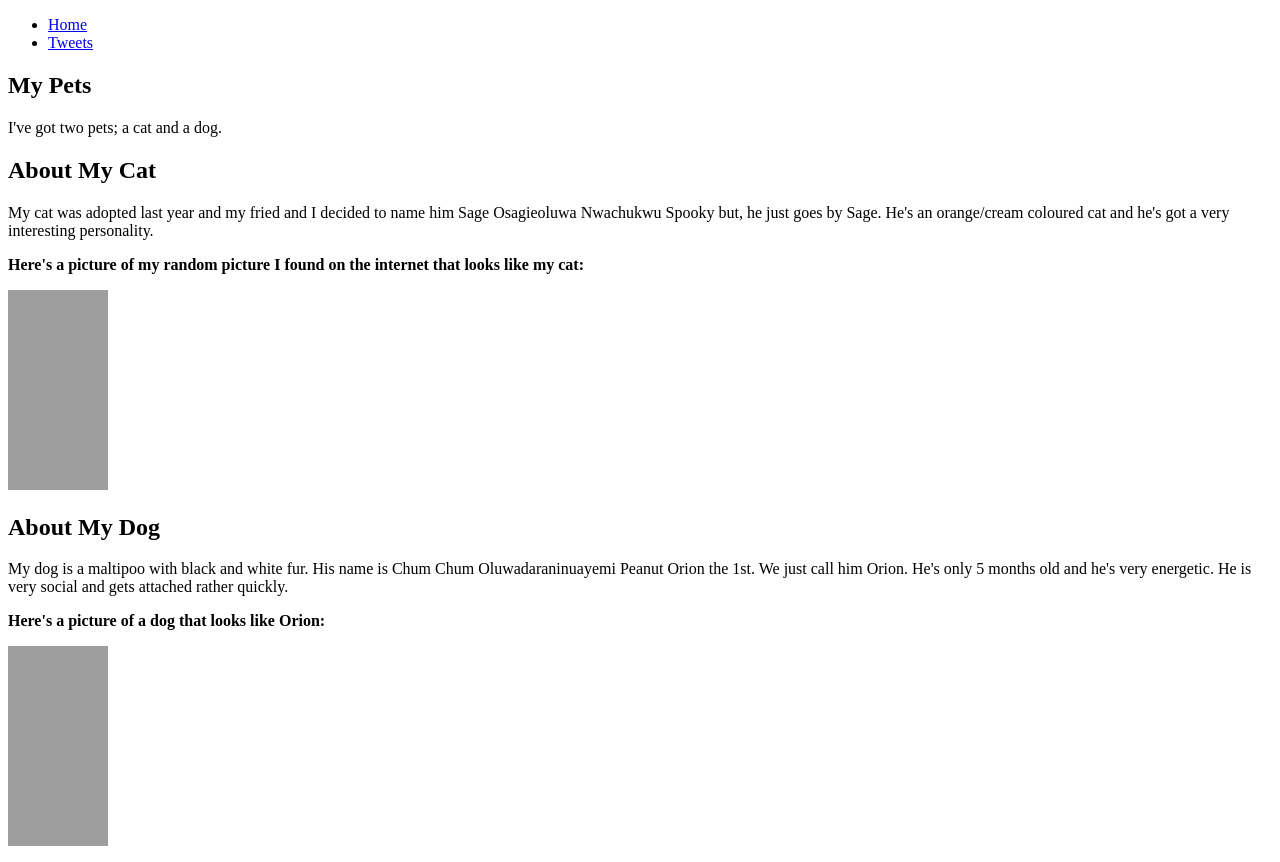
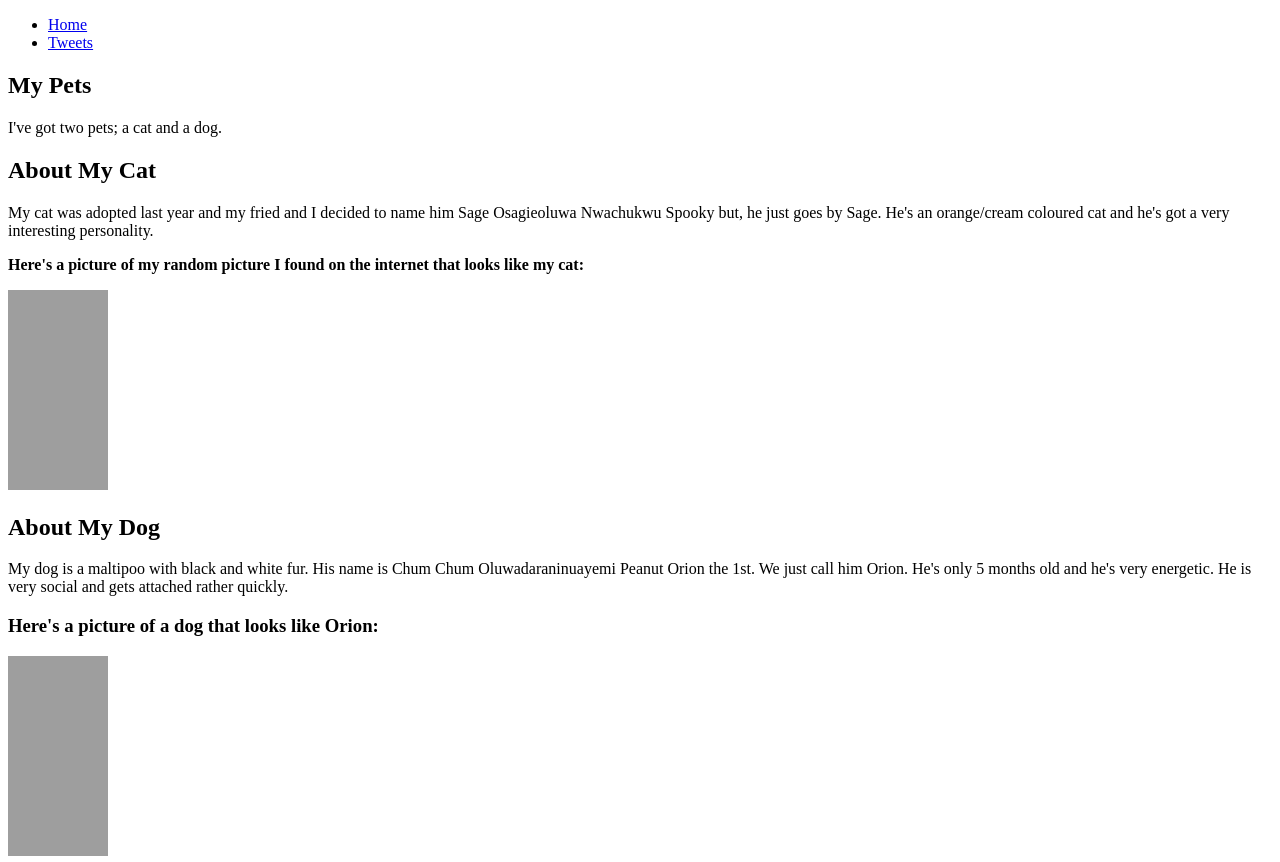
Before and after one commit to Shammah-Yinse/My_First_Portfolio, a plain HTML site: page html_basic/index.html in a window 1280 px wide. Shown: the top 862 px of the page. Drawn offline with Linux system fonts and the light colour scheme; grey boxes are pictures that could not be loaded.

Commit message:
Added h3

```diff
--- a/html_basic/index.html
+++ b/html_basic/index.html
@@ -24,7 +24,7 @@
     </a>
         <h2>About My Dog</h2>
         <p>My dog is a maltipoo with black and white fur. His name is Chum Chum Oluwadaraninuayemi Peanut Orion the 1st. We just call him Orion. He's only 5 months old and he's very energetic. He is very social and gets attached rather quickly.</p>
-        <p><strong>Here's a picture of a dog that looks like Orion:</strong></p>
+        <h3><p><strong>Here's a picture of a dog that looks like Orion:</strong></p></h3>
         <a href="https://encrypted-tbn0.gstatic.com/images?q=tbn:ANd9GcQp9N1GZvmZz4zGby5sMGqijuNZIKd7OziNnA&s" target="_blank">
         <img src="https://encrypted-tbn0.gstatic.com/images?q=tbn:ANd9GcQp9N1GZvmZz4zGby5sMGqijuNZIKd7OziNnA&s" width="100" height="200" alt="Picture of a dog">
     </a>
```
